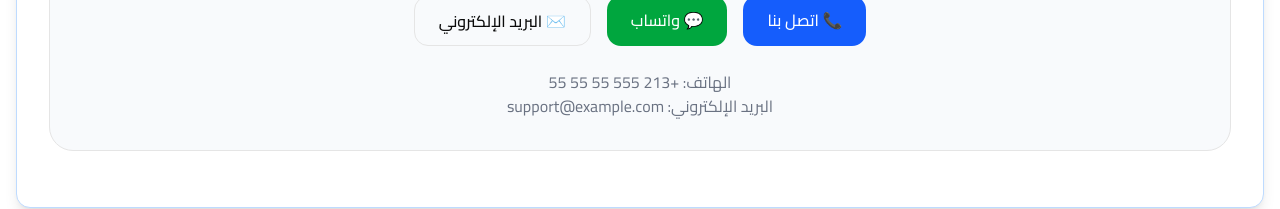
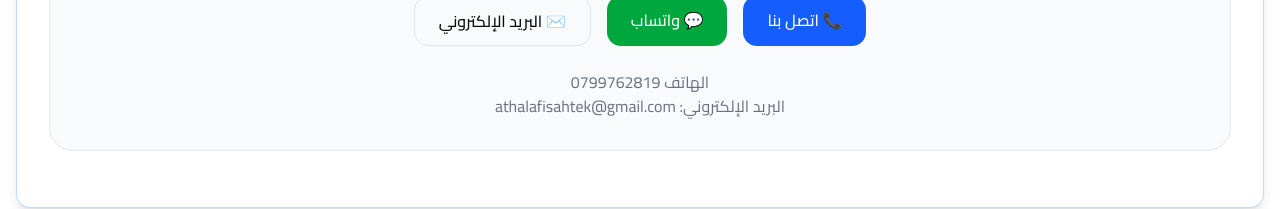
Before and after one commit to aminedbs3118-art/ithalafisahtek122S, a Next.js app: page /pricing in a window 1280 px wide. Shown: the part 1269-1478 px from the top of the page. Built offline with nearby package versions, Linux system fonts and the light colour scheme; no server answers.

Commit message:
Update pricing.jsx

```diff
--- a/components/pricing.jsx
+++ b/components/pricing.jsx
@@ -135,14 +135,14 @@ const Pricing = () => {
 
             <div className="flex flex-col md:flex-row justify-center gap-4">
               <a
-                href="tel:+213555555555"
+                href="tel:+213799762819"
                 className="px-6 py-3 rounded-xl bg-blue-600 text-white font-medium"
               >
                 📞 اتصل بنا
               </a>
 
               <a
-                href="https://wa.me/213555555555"
+                href="https://wa.me/213799762819"
                 target="_blank"
                 rel="noopener noreferrer"
                 className="px-6 py-3 rounded-xl bg-green-600 text-white font-medium"
@@ -151,7 +151,7 @@ const Pricing = () => {
               </a>
 
               <a
-                href="mailto:support@example.com"
+                href="mailto:athalafisahtek@gmail.com"
                 className="px-6 py-3 rounded-xl border font-medium"
               >
                 ✉️ البريد الإلكتروني
@@ -159,8 +159,8 @@ const Pricing = () => {
             </div>
 
             <div className="mt-6 text-gray-500">
-              <p>الهاتف: +213 555 55 55 55</p>
-              <p>البريد الإلكتروني: support@example.com</p>
+              <p>الهاتف 0799762819</p>
+              <p>البريد الإلكتروني: athalafisahtek@gmail.com</p>
             </div>
           </div>
         </div>
```
